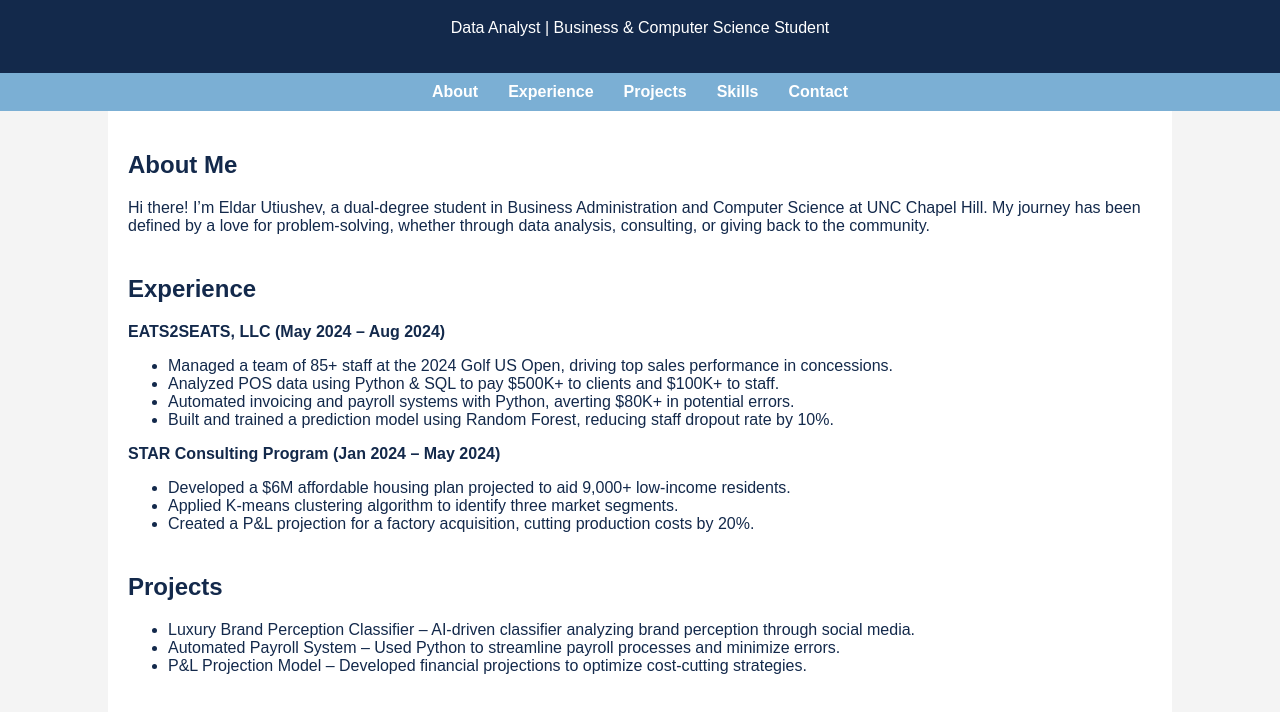
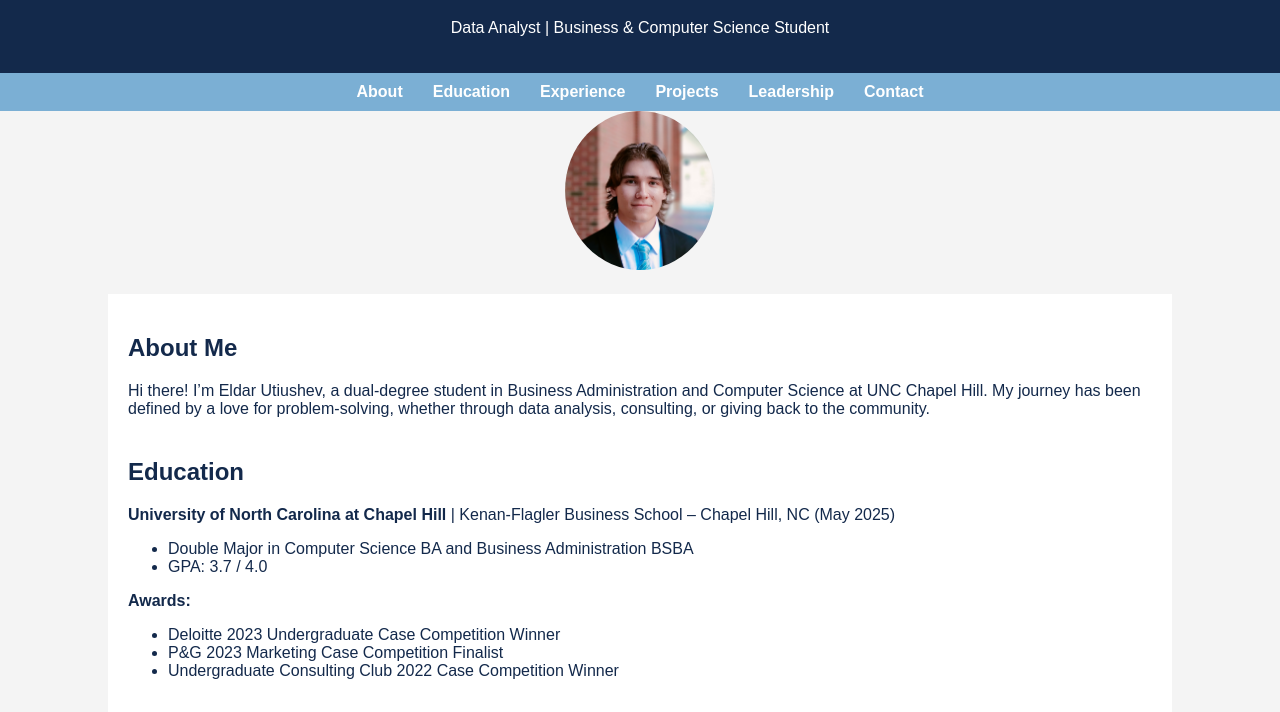
Before and after one commit to EldarUNC/EldarUNC.github.io, a plain HTML site: page index.html in a window 1280 px wide. Shown: the part 81-793 px from the top of the page. Drawn offline with Linux system fonts and the light colour scheme.

Commit message:
Resume to website 0.8

```diff
--- a/index.html
+++ b/index.html
@@ -39,6 +39,15 @@
         .section {
             margin-bottom: 40px;
         }
+        .photo {
+            text-align: center;
+            margin-bottom: 20px;
+        }
+        .photo img {
+            border-radius: 50%;
+            max-width: 150px;
+            height: auto;
+        }
         footer {
             background: #13294B;
             color: white;
@@ -58,16 +67,36 @@
 
     <nav>
         <a href="#about">About</a>
+        <a href="#education">Education</a>
         <a href="#experience">Experience</a>
         <a href="#projects">Projects</a>
-        <a href="#skills">Skills</a>
+        <a href="#leadership">Leadership</a>
         <a href="#contact">Contact</a>
     </nav>
+
+    <div class="photo">
+        <img src="Utiushev_Eldar_Photo.jpg" alt="Eldar Utiushev">
+    </div>
 
     <div class="container">
         <section id="about" class="section">
             <h2>About Me</h2>
             <p>Hi there! I’m Eldar Utiushev, a dual-degree student in Business Administration and Computer Science at UNC Chapel Hill. My journey has been defined by a love for problem-solving, whether through data analysis, consulting, or giving back to the community.</p>
+        </section>
+
+        <section id="education" class="section">
+            <h2>Education</h2>
+            <p><strong>University of North Carolina at Chapel Hill</strong> | Kenan-Flagler Business School – Chapel Hill, NC (May 2025)</p>
+            <ul>
+                <li>Double Major in Computer Science BA and Business Administration BSBA</li>
+                <li>GPA: 3.7 / 4.0</li>
+            </ul>
+            <p><strong>Awards:</strong></p>
+            <ul>
+                <li>Deloitte 2023 Undergraduate Case Competition Winner</li>
+                <li>P&G 2023 Marketing Case Competition Finalist</li>
+                <li>Undergraduate Consulting Club 2022 Case Competition Winner</li>
+            </ul>
         </section>
 
         <section id="experience" class="section">
@@ -84,21 +113,17 @@
                 <li>Developed a $6M affordable housing plan projected to aid 9,000+ low-income residents.</li>
                 <li>Applied K-means clustering algorithm to identify three market segments.</li>
                 <li>Created a P&L projection for a factory acquisition, cutting production costs by 20%.</li>
+                <li>Interviewed 15+ stakeholders to gather insights.</li>
             </ul>
         </section>
 
-        <section id="projects" class="section">
-            <h2>Projects</h2>
+        <section id="leadership" class="section">
+            <h2>Leadership & Community Involvement</h2>
             <ul>
-                <li>Luxury Brand Perception Classifier – AI-driven classifier analyzing brand perception through social media.</li>
-                <li>Automated Payroll System – Used Python to streamline payroll processes and minimize errors.</li>
-                <li>P&L Projection Model – Developed financial projections to optimize cost-cutting strategies.</li>
+                <li>Co-Founder of UNC Breakdancing Club – Organized beginner-friendly breakdancing courses at Duke and UNC.</li>
+                <li>President of UNC Cybersecurity Club – Collaborated with companies like Appian to offer opportunities in cybersecurity.</li>
+                <li>Mentored a teenager through the LightHouse Mentorship Program, improving their GPA from 2.54 to 3.57.</li>
             </ul>
-        </section>
-
-        <section id="skills" class="section">
-            <h2>Skills</h2>
-            <p>Advanced Excel, SQL, Tableau, Python, Java, C, NumPy, Matplotlib, Pandas, Scikit-Learn, Android Studio</p>
         </section>
 
         <section id="contact" class="section">
```
Also changed, not shown: Utiushev_Eldar_Photo.jpg (added), 1 other file.
